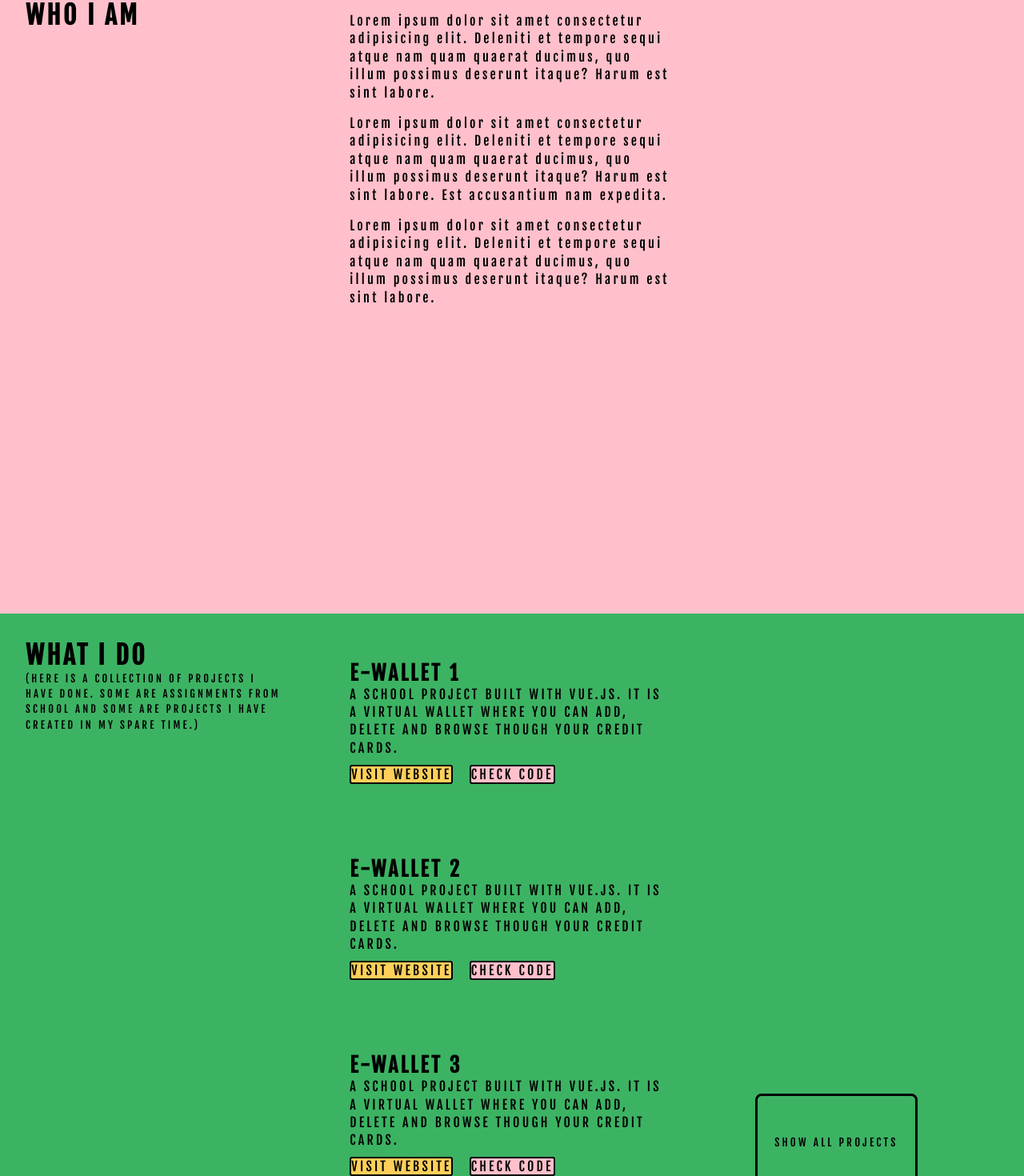
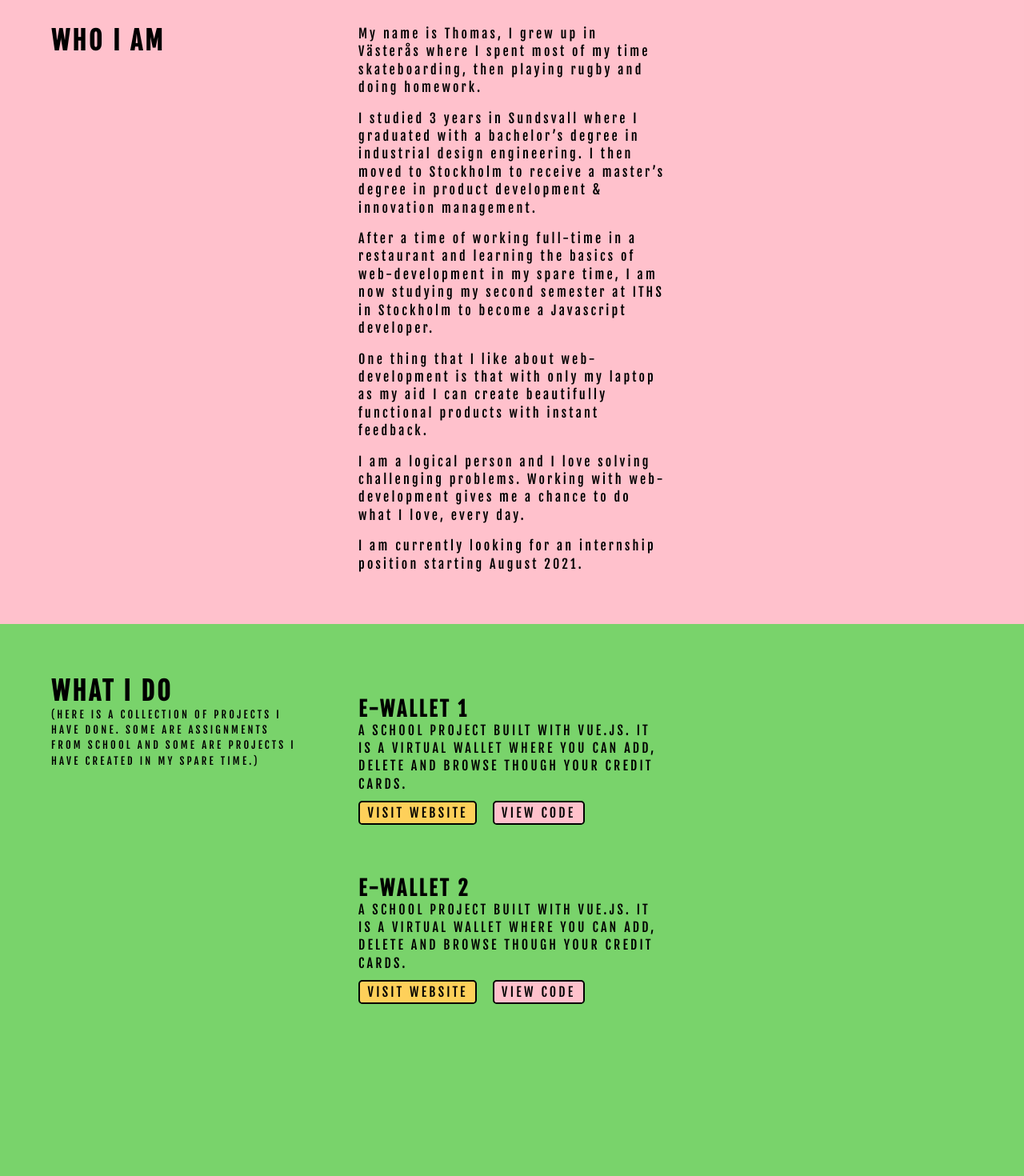
Before and after one commit to thomaswennhall/portfolio, a Vue app: page / in a window 1280 px wide. Shown: the part 833-2303 px from the top of the page at 80% size. Built offline with nearby package versions, Linux system fonts and the light colour scheme.

Commit message:
Remove hover states because they ruin the experience on mobile

```diff
--- a/src/App.vue
+++ b/src/App.vue
@@ -1,6 +1,7 @@
 <template>
   <div id="app">
     <Home class="view view--home" />
+    <NavBar class="nav-bar"/>
     <About class="view view--about" />
     <Projects class="view view--projects" />
     <Contact class="view view--contact" />
@@ -12,9 +13,10 @@ import About from "@/views/About.vue";
 import Home from "@/views/Home.vue";
 import Projects from "@/views/Projects.vue";
 import Contact from "@/views/Contact.vue";
+import NavBar from "@/components/NavBar.vue";
 
 export default {
-  components: { About, Home, Projects, Contact },
+  components: { About, Home, Projects, Contact, NavBar },
 };
 </script>
 
@@ -56,16 +58,29 @@ button{
   border: none;
 }
 
+.nav-bar{
+  position: fixed;
+  top: 0;
+  display: none;
+  height: 10vh;
+}
+
 .view{
   display: grid;
   grid-template-columns: repeat(5, 1fr);
   grid-template-rows: repeat(12, 1fr);
 
-  min-height: 100vh;
   padding: 2rem;
+  @media screen and (min-width: 650px) {
+    padding: 4rem;
+  }
+
+  &--about, &--projects{
+      min-height: 100vh;
+  }
 
   &--home, &--contact{
-    max-height: 100vh;
+    height: 100vh;
   }
 }
 </style>
--- a/src/assets/projects.json
+++ b/src/assets/projects.json
@@ -20,38 +20,5 @@
             "code": "https://github.com/thomaswennhall/iths-e-wallet"
         }
 
-    },
-    {
-        "id": 3,
-        "title": "e-wallet",
-        "description": "A school project built with Vue.js. It is a virtual wallet where you can add, delete and browse though your credit cards.",
-        "img": "@/assets/images/e-wallet.png",
-        "url": {
-            "web": "https://thomaswennhall.github.io/iths-e-wallet/",
-            "code": "https://github.com/thomaswennhall/iths-e-wallet"
-        }
-
-    },
-    {
-        "id": 4,
-        "title": "e-wallet",
-        "description": "A school project built with Vue.js. It is a virtual wallet where you can add, delete and browse though your credit cards.",
-        "img": "@/assets/images/e-wallet.png",
-        "url": {
-            "web": "https://thomaswennhall.github.io/iths-e-wallet/",
-            "code": "https://github.com/thomaswennhall/iths-e-wallet"
-        }
-
-    },
-    {
-        "id": 5,
-        "title": "e-wallet",
-        "description": "A school project built with Vue.js. It is a virtual wallet where you can add, delete and browse though your credit cards.",
-        "img": "@/assets/images/e-wallet.png",
-        "url": {
-            "web": "https://thomaswennhall.github.io/iths-e-wallet/",
-            "code": "https://github.com/thomaswennhall/iths-e-wallet"
-        }
-
     }
 ]}
--- a/src/components/BurgerMenu.vue
+++ b/src/components/BurgerMenu.vue
@@ -33,6 +33,10 @@ export default {
 
 <style lang="scss" scoped>
     .menu-button{
+        @media screen and (min-width: 650px) {
+            display: none;
+        }
+
         cursor: pointer;
         transition: 0.2s;
         &:active{
--- a/src/components/DropDown.vue
+++ b/src/components/DropDown.vue
@@ -1,7 +1,7 @@
 <template>
     <nav class="drop-down-menu">
         <a href="#about">WHO I AM</a>
-        <a href="#projects-view">WHAT I DO</a>
+        <a href="#projects">WHAT I DO</a>
         <a href="#contact">HOW TO FIND ME</a>
     </nav>
 </template>
@@ -21,17 +21,17 @@ export default {
             font-size: 1.2rem;
             line-height: 4rem;
 
-            &:hover{
+            &:active{
                 color: $primary-pink;
             }
 
             &:nth-of-type(2){
-                &:hover{
+                &:active{
                     color: $primary-green;
                 }
             }
             &:nth-of-type(3){
-                &:hover{
+                &:active{
                     color: $primary-red;
                 }
             }
--- a/src/components/ProjectCard.vue
+++ b/src/components/ProjectCard.vue
@@ -3,8 +3,8 @@
       <h2>{{ project.title }} {{ project.id }}</h2>
       <p>{{ project.description }}</p>
       <div class="links">
-        <a :href="project.url.web" target="_blank">Visit website</a>
-        <a :href="project.url.code" target="_blank">Check code</a>
+        <a :href="project.url.web" target="_blank">visit website</a>
+        <a :href="project.url.code" target="_blank">view code</a>
       </div>
   </article>
 </template>
@@ -16,6 +16,7 @@ export default {
 </script>
 
 <style lang="scss" scoped>
+
     .project-card{
         display: flex;
         flex-direction: column;
@@ -34,24 +35,23 @@ export default {
             display: flex;
             justify-content: start;
             width: 100%;
-            margin-top: 0.6rem;
+            margin: 0.6rem 0;
 
             a{
-                display: grid;
-                place-items: center;
+                letter-spacing: 0.2rem;
+                font-size: 1rem;
+                padding: 0.2rem 0.6rem;
 
-                font-size: 1rem;
                 border: 0.16rem solid black;
-                border-radius: 0.2rem;
-
-                margin-right: 5%;
-                max-width: 50%;
+                border-radius: 0.3rem;
 
                 background-color: $primary-pink;
+
                 &:first-of-type{
                     background-color: $primary-yellow;
+                    margin-right: 5%;
                 }
-                &:hover{
+                &:active{
                     background-color: transparent;
                 }
             }
--- a/src/components/svg-icons/MenuBurger.vue
+++ b/src/components/svg-icons/MenuBurger.vue
@@ -24,7 +24,7 @@ export default {};
 svg{
     fill: black;
 
-    &:hover{
+    &:active{
         fill: $primary-red;
     }
 }
--- a/src/components/svg-icons/MenuCross.vue
+++ b/src/components/svg-icons/MenuCross.vue
@@ -16,7 +16,7 @@
     svg{
     fill: black;
 
-    &:hover{
+    &:active{
         fill: $primary-red;
     }
 }
--- a/src/styles/_colors.scss
+++ b/src/styles/_colors.scss
@@ -1,5 +1,6 @@
 /* COLORS */
+/* $secondary-yellow: #FFCF69; */
 $primary-yellow: #fed05a;
-$primary-pink: pink;
-$primary-green:  rgb(60, 179, 99);
-$primary-red:  tomato;
+$primary-pink: #FFC1CC;
+$primary-green:  #79D36B;
+$primary-red:  #FF7D66;
--- a/src/views/About.vue
+++ b/src/views/About.vue
@@ -3,19 +3,31 @@
     <h1 class="heading">Who I am</h1>
     <div>
       <p>
-            Lorem ipsum dolor sit amet consectetur adipisicing elit.
-            Deleniti et tempore sequi atque nam quam quaerat ducimus, quo illum possimus deserunt itaque?
-            Harum est sint labore.
+        My name is Thomas, I grew up in V&auml;ster&aring;s where I spent most
+        of my time skateboarding, then playing rugby and doing homework.
       </p>
       <p>
-            Lorem ipsum dolor sit amet consectetur adipisicing elit.
-            Deleniti et tempore sequi atque nam quam quaerat ducimus, quo illum possimus deserunt itaque?
-            Harum est sint labore. Est accusantium nam expedita.
+        I studied 3 years in Sundsvall where I graduated with a bachelor&rsquo;s
+        degree in industrial design engineering. I then moved to Stockholm to
+        receive a master&rsquo;s degree in product development &amp; innovation
+        management.
       </p>
       <p>
-            Lorem ipsum dolor sit amet consectetur adipisicing elit.
-            Deleniti et tempore sequi atque nam quam quaerat ducimus, quo illum possimus deserunt itaque?
-            Harum est sint labore.
+        After a time of working full-time in a restaurant and learning the
+        basics of web-development in my spare time, I am now studying my second
+        semester at ITHS in Stockholm to become a Javascript developer.
+      </p>
+      <p>
+        One thing that I like about web-development is that with only my laptop
+        as my aid I can create beautifully functional products with instant
+        feedback.
+      </p>
+      <p>
+        I am a logical person and I love solving challenging problems. Working
+        with web-development gives me a chance to do what I love, every day.
+      </p>
+      <p>
+        I am currently looking for an internship position starting August 2021.
       </p>
     </div>
   </section>
@@ -23,29 +35,35 @@
 
 <script>
 export default {
-
-}
+};
 </script>
 
 <style lang="scss" scoped>
-  #about{
+#about {
   background-color: $primary-pink;
 
   display: flex;
   flex-direction: column;
 
-    @media screen and (min-width: 650px){
+  @media screen and (min-width: 650px) {
     display: grid;
     grid-template-rows: 100%;
     grid-template-columns: repeat(3, 1fr);
-      p{
+    p {
       grid-column: 2;
     }
   }
 
-    p{
+  .heading{
+    margin-bottom: 1rem;
+  }
+
+  p {
     text-transform: none;
     margin-top: 1rem;
+    &:first-of-type {
+      margin: 0;
+    }
   }
 }
 </style>
--- a/src/views/Contact.vue
+++ b/src/views/Contact.vue
@@ -57,10 +57,18 @@ export default {
     &-github {
       grid-column: 1;
       grid-row: 3;
+
+      @media screen and (min-width: 650px) {
+        grid-column: 2;
+        justify-self: right;
+      }
     }
     &-linkedin {
       grid-column: 2;
       grid-row: 5;
+       @media screen and (min-width: 650px) {
+        grid-column: 3;
+      }
     }
     &-mail {
       grid-column: 4;
@@ -75,6 +83,10 @@ export default {
   p {
     grid-column: span 5;
     grid-row: 7 / span 5;
+    @media screen and (min-width: 650px) {
+      grid-column: 2 / span 3;
+      padding: 0 3rem 0 3rem;
+    }
   }
 }
 </style>
--- a/src/views/Projects.vue
+++ b/src/views/Projects.vue
@@ -1,5 +1,5 @@
 <template>
-  <section id="projects-view">
+  <section id="projects">
     <div>
       <h1 class="heading">What I do</h1>
       <p class="projects-text">
@@ -21,7 +21,7 @@
         :project="project"
       />
     </div>
-    <button class="show-all" @click="showAll">{{showAllText}}</button>
+    <button v-if="projectsArr.length > 3" class="show-all" @click="showAll">{{showAllText}}</button>
   </section>
 </template>
 
@@ -64,7 +64,7 @@ export default {
 </script>
 
 <style lang="scss" scoped>
-#projects-view {
+#projects {
   background-color: $primary-green;
   display: flex;
   flex-direction: column;
```
Lines whose indentation alone changed are shown as unchanged.
